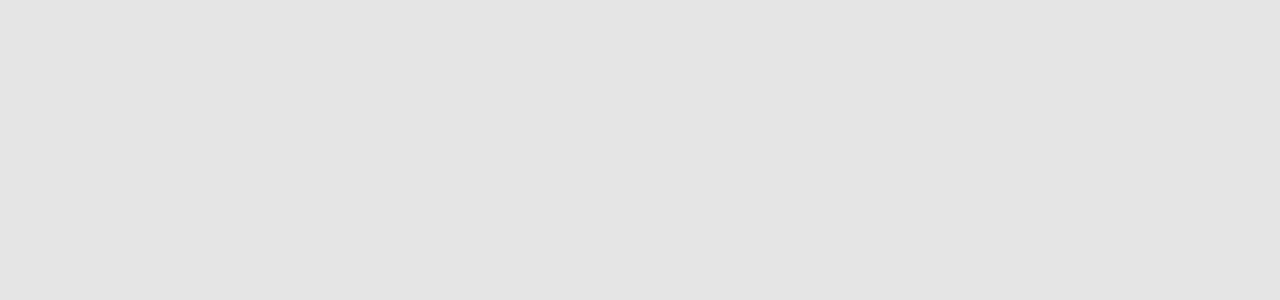
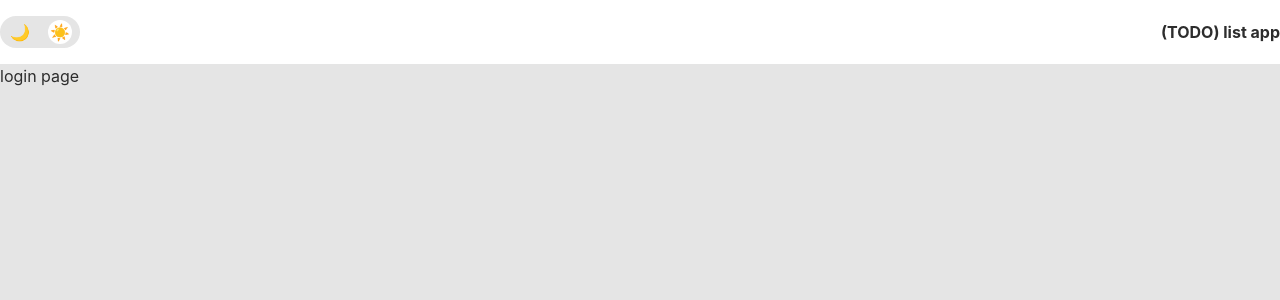
Before and after one commit to Farnaziifz/vue3-todo-list, a Vue app: page /login in a window 1280 px wide. Before the commit this address had no page. Shown: the top 300 px of the page. Built offline with nearby package versions, Linux system fonts and the light colour scheme.

Commit message:
add app header component and use it in layout add login page and config auth router config

```diff
--- /dev/null
+++ b/src/presentation/components/shared/Header.vue
@@ -0,0 +1,50 @@
+<script lang="ts" setup>
+import { changeTheme } from '../../../logics/shared/theming'
+
+import { ref } from 'vue'
+
+const activeTheme = ref('lightTheme')
+
+const changeThemeHandler = (theme: string) => {
+  activeTheme.value = theme
+  changeTheme(theme)
+}
+</script>
+
+<template>
+  <div class="app-header w-full h-16 flex items-center justify-between">
+    <div class="container flex items-center justify-between">
+      <div
+        class="switch-theme flex w-20 rounded-3xl items-center justify-between px-2 py-1"
+      >
+        <div
+          @click="changeThemeHandler('darkTheme')"
+          class="w-6 h-6 rounded-full flex items-center justify-center p-1 cursor-pointer"
+          :class="{ 'active-theme': activeTheme === 'darkTheme' }"
+        >
+          🌙
+        </div>
+        <div
+          @click="changeThemeHandler('lightTheme')"
+          class="w-6 h-6 rounded-full flex items-center justify-center p-1 cursor-pointer"
+          :class="{ 'active-theme': activeTheme === 'lightTheme' }"
+        >
+          ☀️
+        </div>
+      </div>
+      <p class="logo font-bold">(TODO) list app</p>
+    </div>
+  </div>
+</template>
+
+<style scoped>
+.app-header {
+  background-color: var(--primary-color);
+}
+.switch-theme {
+  background-color: var(--background-color);
+}
+.active-theme {
+  background-color: var(--primary-color);
+}
+</style>
--- /dev/null
+++ b/src/presentation/pages/Auth/Login.vue
@@ -0,0 +1,4 @@
+<script lang="ts" setup></script>
+<template>
+  <p>login page</p>
+</template>
--- a/src/presentation/pages/Main.vue
+++ b/src/presentation/pages/Main.vue
@@ -1,6 +1,9 @@
-<script setup lang="ts"></script>
+<script setup lang="ts">
+import appHeader from '../../presentation/components/shared/Header.vue'
+</script>
 <template>
   <div>
-    <p>Main page</p>
+    <appHeader />
+    <router-view />
   </div>
 </template>
--- /dev/null
+++ b/src/resources/router/authRoute.ts
@@ -0,0 +1,7 @@
+import Login from '../../presentation/pages/Auth/Login.vue'
+
+export const authRouterConfig = {
+  path: 'login',
+  name: 'login',
+  component: Login,
+}
--- a/src/resources/router/router.config.ts
+++ b/src/resources/router/router.config.ts
@@ -1,8 +1,16 @@
 import { createWebHistory, RouterOptions } from 'vue-router'
 import Main from '../../presentation/pages/Main.vue'
-
+import { authRouterConfig } from './authRoute'
 const config: RouterOptions = {
-  routes: [{ path: '/', name: 'Main', component: Main }],
+  routes: [
+    {
+      path: '/',
+      name: 'Main',
+      component: Main,
+      redirect: '/login',
+      children: [authRouterConfig],
+    },
+  ],
   history: createWebHistory(import.meta.env.BASE_URL),
 }
 
--- a/tailwind.config.cjs
+++ b/tailwind.config.cjs
@@ -1,11 +1,11 @@
 /** @type {import('tailwindcss').Config} */
 module.exports = {
-  content: [
-    "./index.html",
-    "./src/**/*.{vue,js,ts,jsx,tsx}",
-  ],
+  content: ['./index.html', './src/**/*.{vue,js,ts,jsx,tsx}'],
   theme: {
     extend: {},
+    container: {
+      center: true,
+    },
   },
   plugins: [],
 }
```
